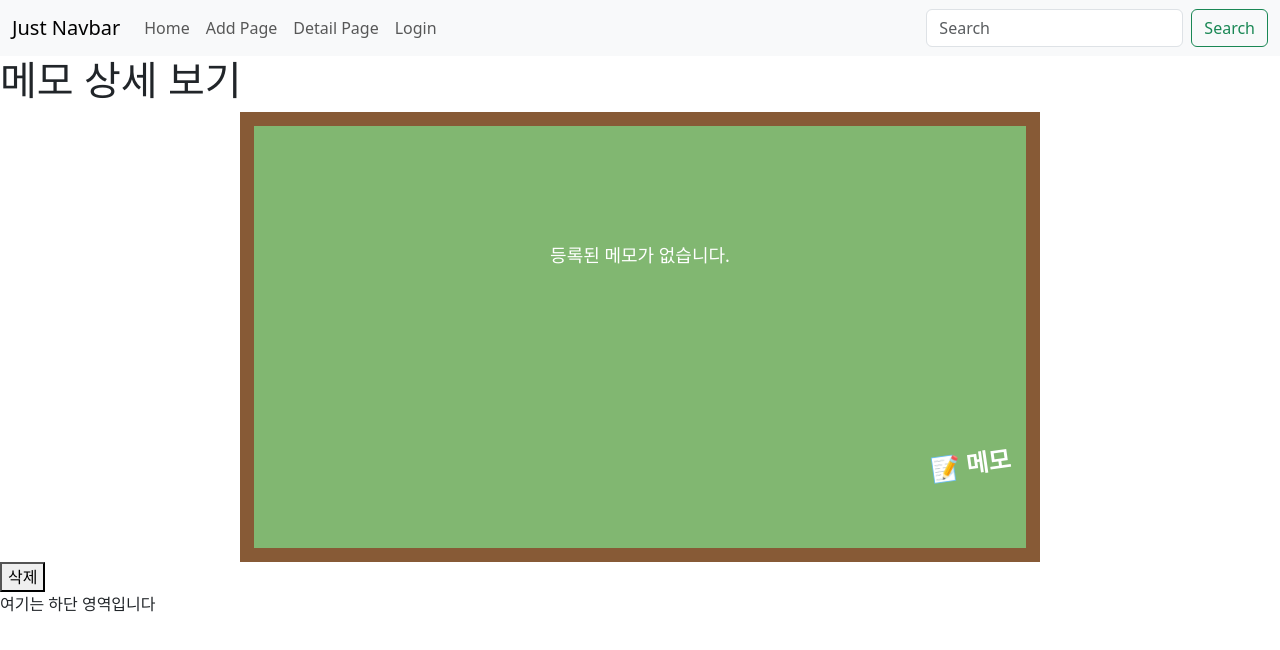
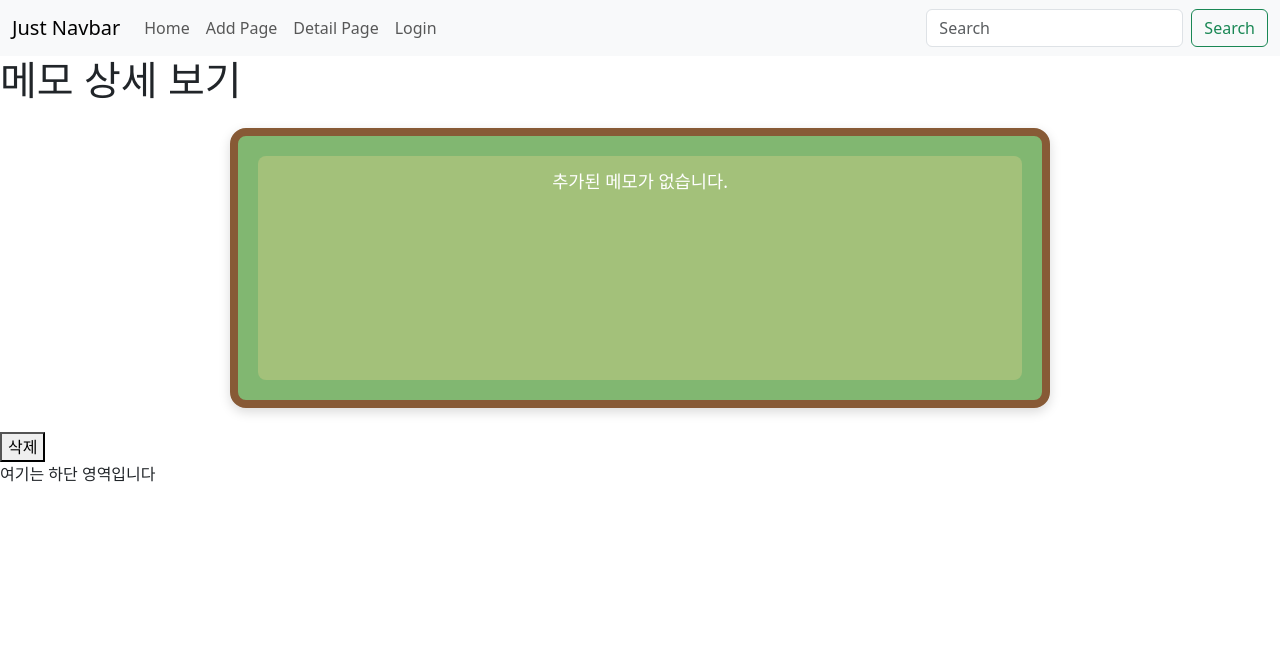
Before and after one commit to twk5989/React-Study, a React (Vite) app: page /detail in a window 1280 px wide. Shown: the top 650 px of the page. Built offline with nearby package versions, Linux system fonts and the light colour scheme.

Commit message:
리스트 완료

```diff
--- a/src/assets/styles/Board.css
+++ /dev/null
@@ -1,60 +0,0 @@
-
-.memo-wrapper {
-  position: relative;
-  display: flex;
-  gap: 16px;
-  flex-wrap: wrap;
-  padding: 16px;
-  width: 800px;
-  margin: 0 auto;
-  min-height: 240px;
-  height: 450px;
-  overflow-y: scroll;
-  align-items: flex-start;
-  justify-content: center;
-  border: 14px solid #875a36;
-  background-color: #81b771;
-}
-
-.memo-card {
-  width: 220px;
-  min-height: 150px;
-  background-color: #fff;
-  border-radius: 8px;
-  padding: 12px;
-  box-shadow: 2px 2px 8px rgba(0, 0, 0, 0.2);
-}
-
-.memo-card h2 {
-  font-size: 18px;
-  margin-bottom: 4px;
-  color: #333;
-}
-
-.memo-card .date {
-  font-size: 14px;
-  color: #777;
-  margin-bottom: 8px;
-}
-
-.memo-card p {
-  font-size: 15px;
-  color: #555;
-}
-
-.lol {
-  position: absolute;
-  font-size: 24px;
-  font-weight: 700;
-  color: #fff;
-  bottom: 50px;
-  right: 16px;
-  transform: rotate(-8deg);
-}
-
-.empty-message {
-  font-size: 18px;
-  color: white;
-  text-align: center;
-  margin-top: 100px;
-}
--- /dev/null
+++ b/src/assets/styles/Board.styles.js
@@ -0,0 +1,68 @@
+// Board.styles.js
+import styled from "styled-components";
+
+export const MemoWrapper = styled.div`
+  position: relative;
+  display: flex;
+  flex-wrap: wrap;
+  gap: 16px;
+  padding: 20px;
+  width: 820px;
+  margin: 24px auto;
+  min-height: 280px;
+  max-height: 480px;
+  overflow-y: auto;
+  background-color: #81b771;
+  border-radius: 16px;
+  border: 8px solid #875a36;
+  box-shadow: 0 4px 12px rgba(0, 0, 0, 0.15);
+`;
+
+export const MemoCard = styled.div`
+  background: #fffbea;
+  border-radius: 12px;
+  box-shadow: 0 6px 14px rgba(0, 0, 0, 0.1);
+  flex: 0 0 calc(33.333% - 16px);
+  padding: 16px;
+  display: flex;
+  flex-direction: column;
+  gap: 8px;
+  color: #3c3c3c;
+  transition: transform 0.2s ease;
+
+  &:hover {
+    transform: translateY(-6px);
+    box-shadow: 0 12px 24px rgba(0, 0, 0, 0.15);
+  }
+`;
+
+export const Title = styled.h3`
+  font-size: 1.2rem;
+  color: #4a3c1a;
+  font-weight: 700;
+  margin: 0;
+`;
+
+export const DateText = styled.p`
+  font-size: 0.85rem;
+  color: #6b6b6b;
+  margin: 0;
+`;
+
+export const Content = styled.p`
+  font-size: 1rem;
+  line-height: 1.3;
+  color: #2e2e2e;
+  white-space: pre-wrap;
+  flex-grow: 1;
+`;
+
+export const EmptyMessage = styled.span`
+  width: 100%;
+  text-align: center;
+  font-size: 1.1rem;
+  color: #fff;
+  padding: 12px;
+  background: #a3c17a;
+  border-radius: 8px;
+`;
--- a/src/component/Board.jsx
+++ b/src/component/Board.jsx
@@ -1,22 +1,28 @@
 import React from "react";
-import "../assets/styles/Board.css";
+import {
+  MemoWrapper,
+  MemoCard,
+  Title,
+  DateText,
+  Content,
+  EmptyMessage,
+} from "../assets/styles/Board.styles.js";
 
 const Board = ({ memoList }) => {
   return (
-    <div className="memo-wrapper">
+    <MemoWrapper>
       {memoList.length === 0 ? (
-        <p className="empty-message">등록된 메모가 없습니다.</p>
+        <EmptyMessage>추가된 메모가 없습니다.</EmptyMessage>
       ) : (
-        memoList.map((memo) => (
-          <div className="memo-card" key={memo.id}>
-            <h2>{memo.title}</h2>
-            <p className="date">{memo.date}</p>
-            <p>{memo.content}</p>
-          </div>
+        memoList.map(({ id, title, date, content }) => (
+          <MemoCard key={id}>
+            <Title>{title}</Title>
+            <DateText>{date}</DateText>
+            <Content>{content}</Content>
+          </MemoCard>
         ))
       )}
-      <p className="lol">📝 메모</p>
-    </div>
+    </MemoWrapper>
   );
 };
 
```
